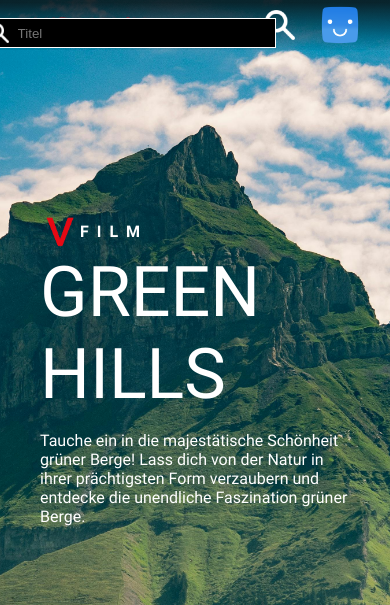
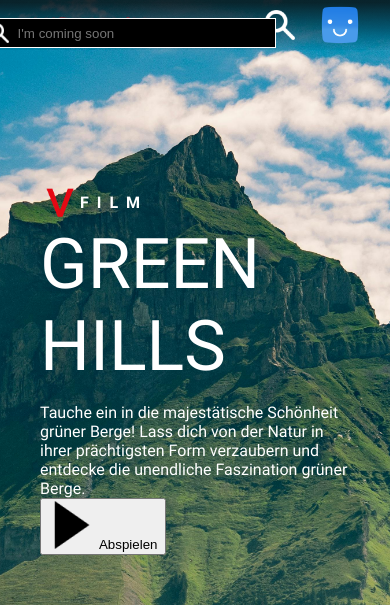
Before and after one commit to SarahZimmermann-Schmutzler/videoflix_frontend, an Angular app: page /videos in a window 390 px wide. Both pictures are taken after a click on the picture 280 px from the left and 25 px from the top of the page. Shown: the top 605 px of the page. Built offline with nearby package versions, Linux system fonts and the light colour scheme.

Commit message:
videos responsive

```diff
--- a/angular.json
+++ b/angular.json
@@ -45,7 +45,7 @@
                 {
                   "type": "anyComponentStyle",
                   "maximumWarning": "2kb",
-                  "maximumError": "5kb"
+                  "maximumError": "10kb"
                 }
               ],
               "outputHashing": "all"
--- a/src/app/videos/videos.component.html
+++ b/src/app/videos/videos.component.html
@@ -24,10 +24,11 @@
             <img src="./assets/img/vid_search.png">
         </div>
         <div class="vid-header-search-input">
-            <input placeholder="Titel">
+            <input placeholder="I'm coming soon">
         </div>
     </div>
 </div>
+
 
 <div class="vid-content-container" [style.background-image]="'url(./assets/img/green_mountain.jpg)'"
     (wheel)="newColor=true" (click)="searchline=false">
@@ -40,6 +41,13 @@
         <div class="vid-content-bg-title">GREEN HILLS</div>
 
         <div class="vid-content-bg-subtitle">Tauche ein in die majestätische Schönheit grüner Berge! Lass dich von der Natur in ihrer prächtigsten Form verzaubern und entdecke die unendliche Faszination grüner Berge.</div>
+
+        <div>
+            <button>
+                <img src="./assets/img/arrow_right.png">
+                Abspielen
+            </button>
+        </div>
     </div>
 
     <div class="vid-content-video-container">
@@ -62,9 +70,6 @@
 </div>
 
 
-
-
-
 <div class="vid-footer-container">
     <a routerLink="/legal" target="_blank">Impressum</a>
     <span>|</span>
```
Also changed, not shown: src/assets/img/arrow_right.png (added).
